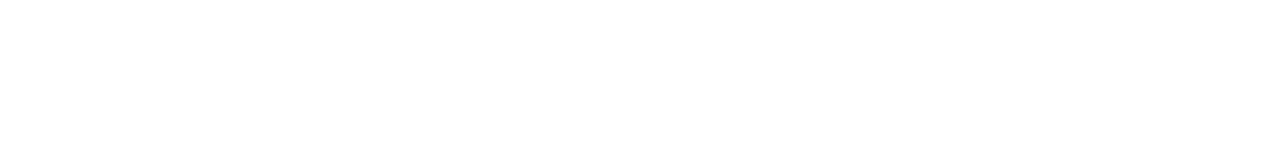
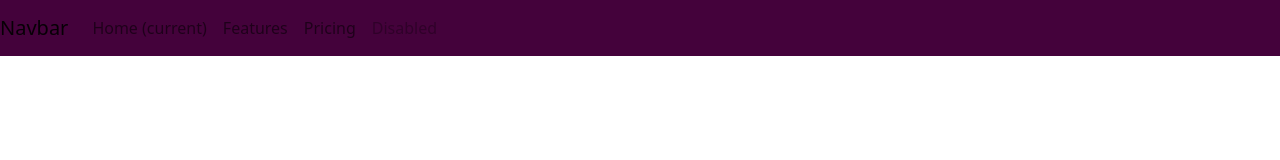
Before and after one commit to SoliatOmolara/SoliatOmolara-Portoflio-Website, a website: page index.html in a window 1280 px wide. Drawn offline with Linux system fonts and the light colour scheme.

Commit message:
adding new change to the html file

```diff
--- a/index.html
+++ b/index.html
@@ -9,6 +9,29 @@
 </head>
 <body>
     <!-- THE NAVBAR SECTION -->
+    <nav class="navbar navbar-expand-lg navbar-light bg-primary">
+        <!-- <div class="container-b"></div> -->
+        <a class="navbar-brand" href="#">Navbar</a>
+        <button class="navbar-toggler" type="button" data-toggle="collapse" data-target="#navbarNav" aria-controls="navbarNav" aria-expanded="false" aria-label="Toggle navigation">
+          <span class="navbar-toggler-icon"></span>
+        </button>
+        <div class="collapse navbar-collapse" id="navbarNav">
+          <ul class="navbar-nav">
+            <li class="nav-item active">
+              <a class="nav-link" href="#">Home <span class="sr-only">(current)</span></a>
+            </li>
+            <li class="nav-item">
+              <a class="nav-link" href="#">Features</a>
+            </li>
+            <li class="nav-item">
+              <a class="nav-link" href="#">Pricing</a>
+            </li>
+            <li class="nav-item">
+              <a class="nav-link disabled" href="#">Disabled</a>
+            </li>
+          </ul>
+        </div>
+      </nav>
 
 
 
```
